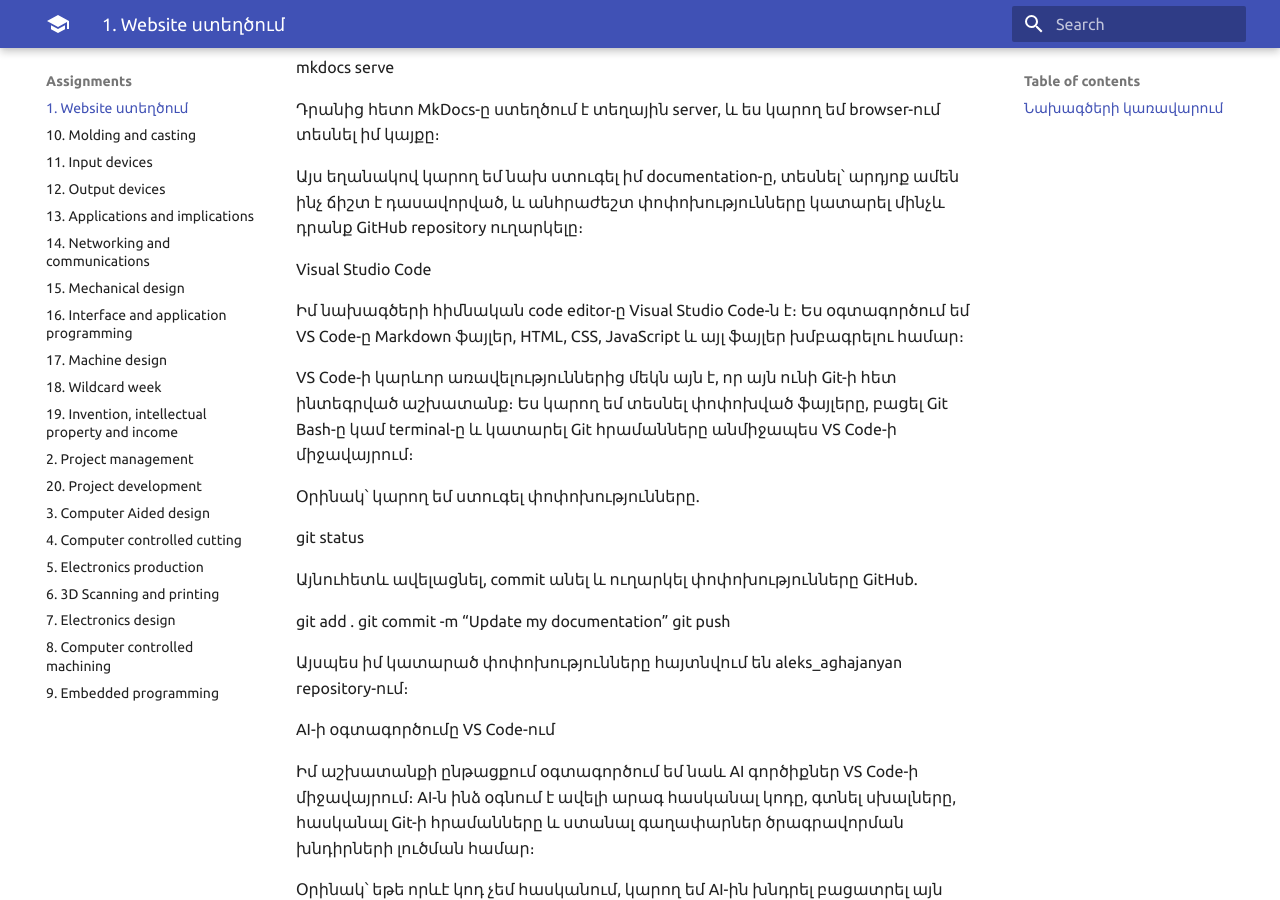
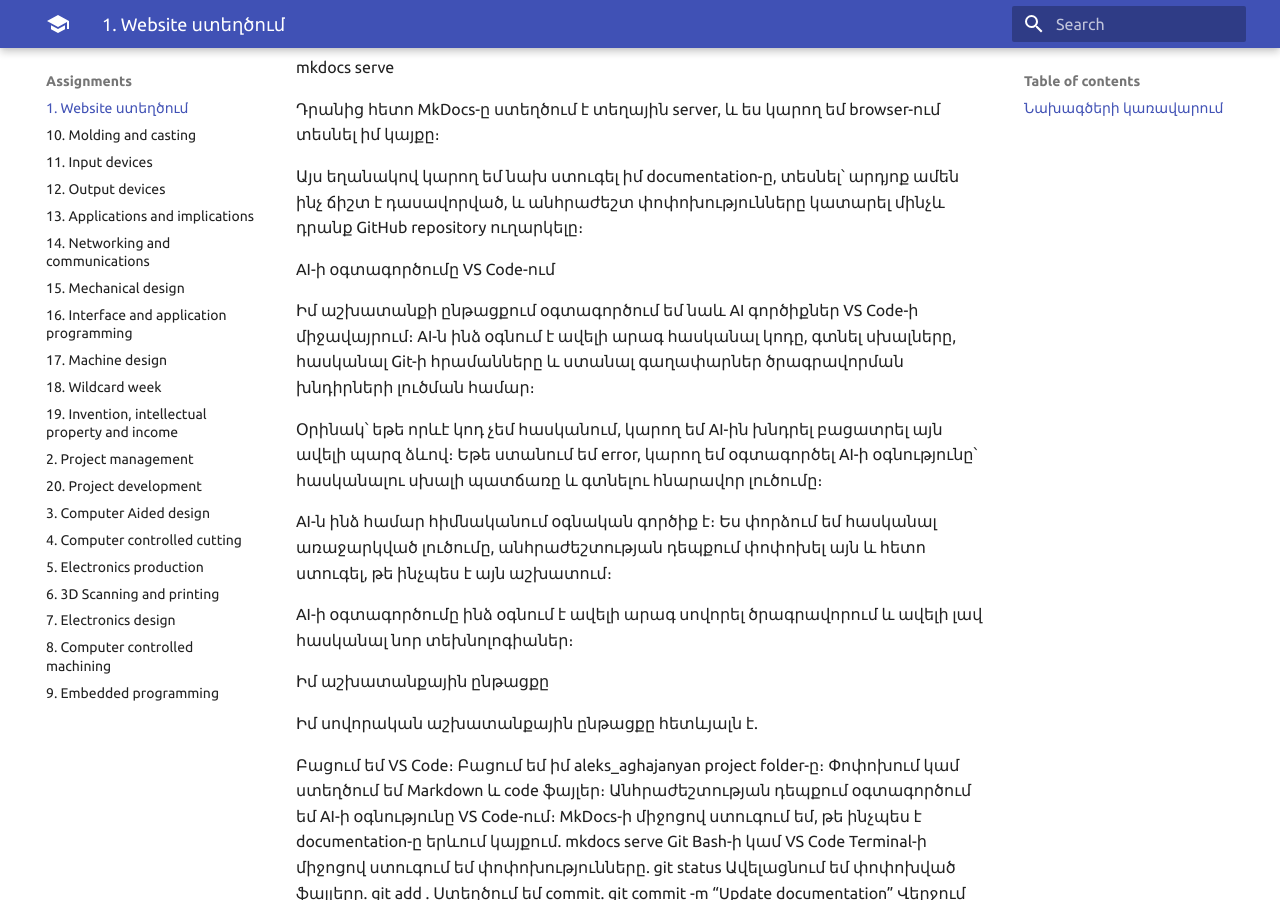
Before and after one commit to alexaghajanyan01/aleks_aghajanyan, an MkDocs documentation site: the page built from docs/assignments/Շաբաթ 1.md, in a window 1280 px wide and 900 px high, scrolled down 2531 px. Built offline with MkDocs 1.6.1 and Material for MkDocs 9.7.7, drawn with Linux system fonts in a browser that asks for light colours.

Commit message:
update website

```diff
--- a/docs/assignments/Շաբաթ 1.md
+++ b/docs/assignments/Շաբաթ 1.md
@@ -77,23 +77,6 @@ mkdocs serve
 
 Այս եղանակով կարող եմ նախ ստուգել իմ documentation-ը, տեսնել՝ արդյոք ամեն ինչ ճիշտ է դասավորված, և անհրաժեշտ փոփոխությունները կատարել մինչև դրանք GitHub repository ուղարկելը։
 
-Visual Studio Code
-
-Իմ նախագծերի հիմնական code editor-ը Visual Studio Code-ն է։ Ես օգտագործում եմ VS Code-ը Markdown ֆայլեր, HTML, CSS, JavaScript և այլ ֆայլեր խմբագրելու համար։
-
-VS Code-ի կարևոր առավելություններից մեկն այն է, որ այն ունի Git-ի հետ ինտեգրված աշխատանք։ Ես կարող եմ տեսնել փոփոխված ֆայլերը, բացել Git Bash-ը կամ terminal-ը և կատարել Git հրամանները անմիջապես VS Code-ի միջավայրում։
-
-Օրինակ՝ կարող եմ ստուգել փոփոխությունները.
-
-git status
-
-Այնուհետև ավելացնել, commit անել և ուղարկել փոփոխությունները GitHub.
-
-git add .
-git commit -m "Update my documentation"
-git push
-
-Այսպես իմ կատարած փոփոխությունները հայտնվում են aleks_aghajanyan repository-ում։
 
 AI-ի օգտագործումը VS Code-ում
 
```
